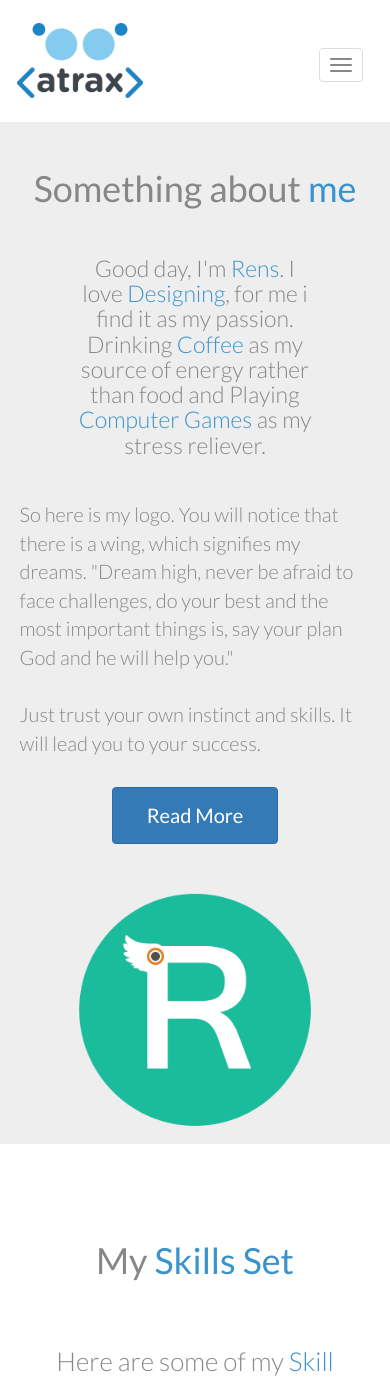
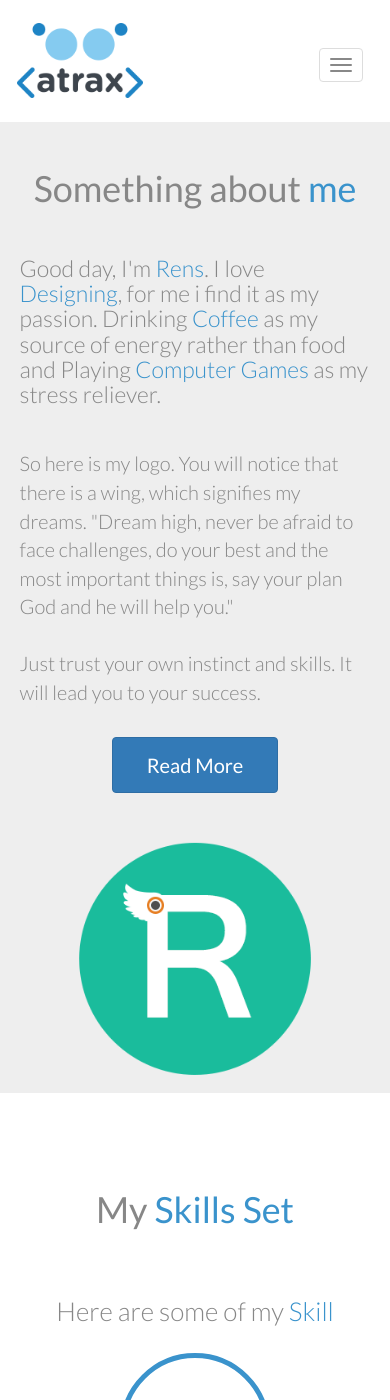
Before and after one commit to rensexam/rensexam.github.io, a Jekyll site: the page built from index.html, in a window 390 px wide and 1400 px high, scrolled down 2151 px. Built offline with Jekyll 4.4.1, drawn with Linux system fonts in a browser that asks for light colours.

```diff
--- a/_sass/front.scss
+++ b/_sass/front.scss
@@ -678,7 +678,9 @@
   #about {
     .about-container {
       h4 {
-        padding: 0px 5% 42px 5%;
+        padding: 0px 0px 42px 0px;
+        width: 90%;
+        text-align: left;
       }
       .about-content {
         width: 90%;
```
